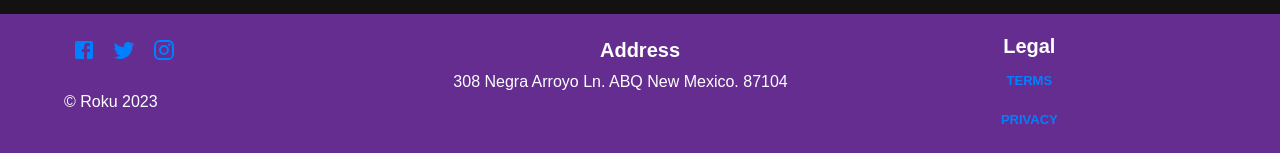
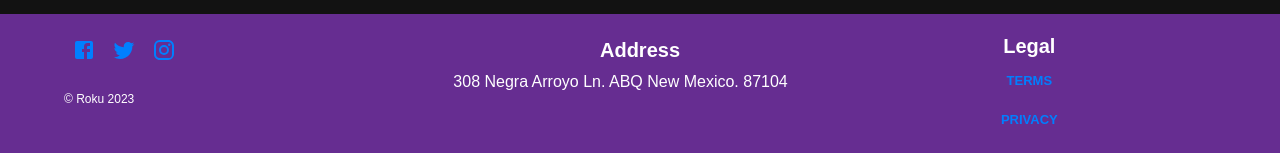
Before and after one commit to otuva/roku-fashion, a React (Create React App) app: page /sign-in in a window 1280 px wide. Shown: the part 663-816 px from the top of the page. Built offline with nearby package versions, Linux system fonts and the light colour scheme; no server answers.

Commit message:
update footer 'copyright' sizing

```diff
--- a/src/components/Footer.jsx
+++ b/src/components/Footer.jsx
@@ -10,12 +10,12 @@ import IconButton from "@mui/material/IconButton";
 import {Link} from 'react-router-dom'
 
 const Copyright = () => (
-    <React.Fragment>
+    <RokuTypography variant={'caption'}>
         {'© '}
         Roku
         {' '}
         {new Date().getFullYear()}
-    </React.Fragment>
+    </RokuTypography>
 );
 
 /**
@@ -41,8 +41,7 @@ const Footer = () => {
                         <Grid container
                               direction="column"
                               justifyContent="flex-end"
-                              spacing={2}
-                              sx={{height: 120}}>
+                              spacing={2}>
                             <Grid item xs>
                                 <IconButton color="secondary" aria-label="FacebookIcon">
                                     <FacebookIcon/>
@@ -59,6 +58,7 @@ const Footer = () => {
                             </Grid>
                         </Grid>
                     </Grid>
+                    {/*''address'*/}
                     <Grid item xs>
                         <RokuTypography align={"center"} marked={"center"} variant={"h6"} my={0.5}>
                             Address
@@ -67,6 +67,7 @@ const Footer = () => {
                             308 Negra Arroyo Ln. ABQ New Mexico. 87104
                         </RokuTypography>
                     </Grid>
+                    {/*legality pages*/}
                     <Grid item xs>
                         <RokuTypography align={"center"} marked={"center"} variant={"h6"}>
                             Legal
```
